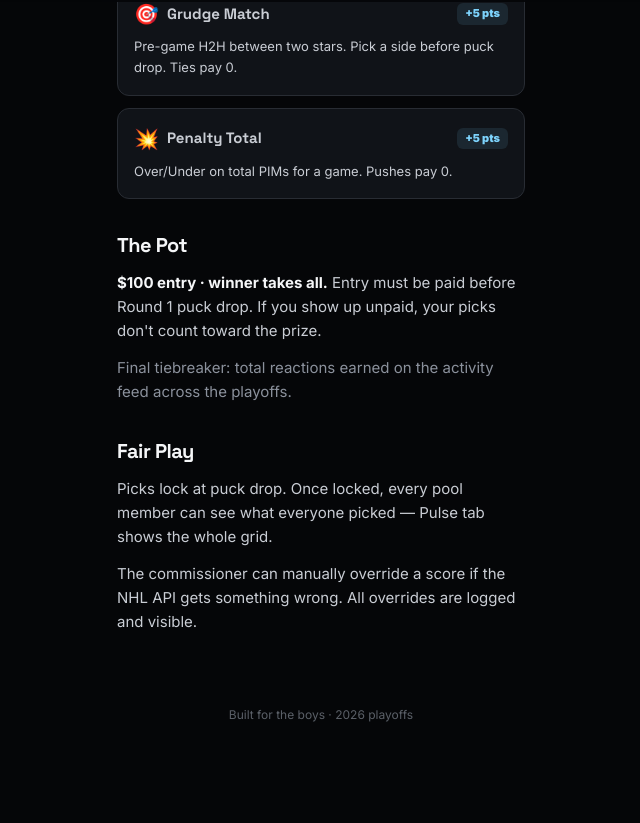
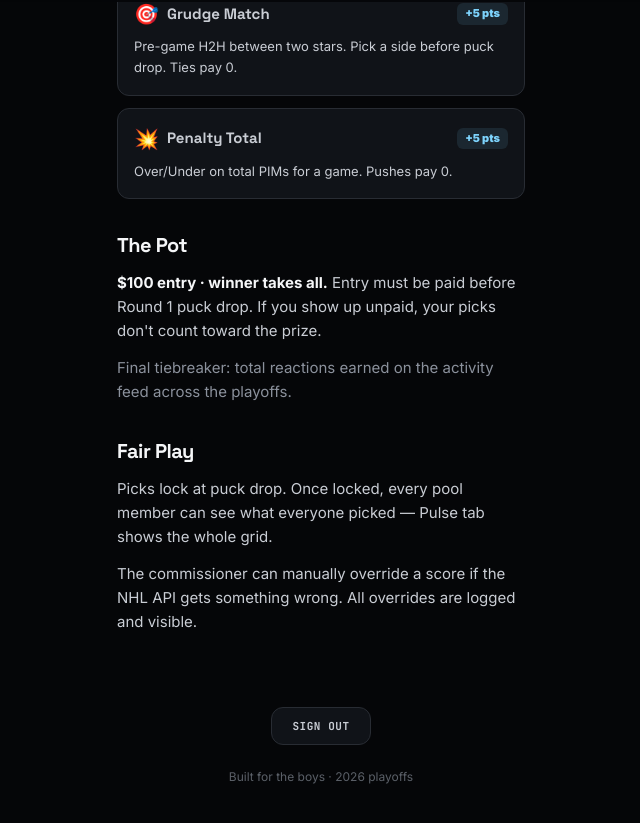
Before and after one commit to Momoney60/savpicks, a Next.js app: page /app/rules in a window 1280 px wide. Shown: the part 798-1621 px from the top of the page, without its empty margins (319-959 px from the left). Built offline with nearby package versions, Linux system fonts and the light colour scheme; no server answers.

Commit message:
Add sign-out button to Rules page footer

```diff
--- a/app/(app)/app/rules/page.tsx
+++ b/app/(app)/app/rules/page.tsx
@@ -78,7 +78,15 @@ export default function RulesPage() {
       </Section>
 
       <div className="py-10 text-center">
-        <p className="text-xs text-ink-500">
+        <form action="/auth/signout" method="POST">
+          <button
+            type="submit"
+            className="rounded-xl border border-ink-700 bg-ink-850 px-5 py-2.5 font-mono text-[11px] font-bold uppercase tracking-wider text-ink-300 transition active:scale-[0.98] hover:border-ink-600"
+          >
+            Sign out
+          </button>
+        </form>
+        <p className="mt-6 text-xs text-ink-500">
           Built for the boys · 2026 playoffs
         </p>
       </div>
```
